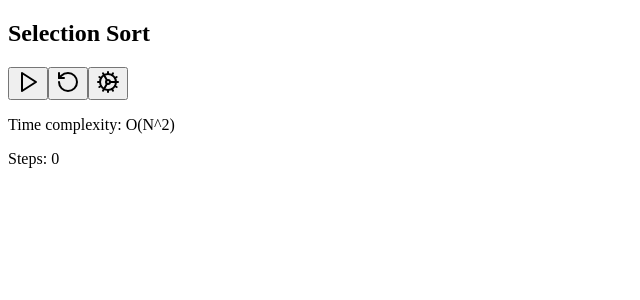
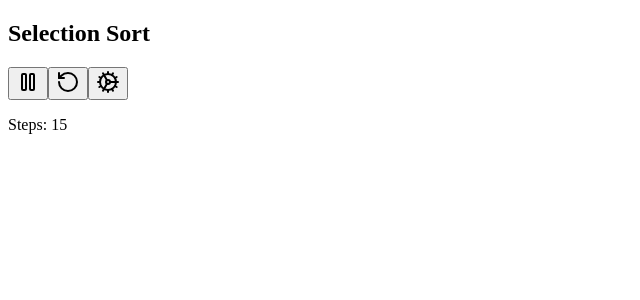
Before and after one commit to danielsavinoff/sort-algorithms, a React (Vite) app: page / in a window 1280 px wide. Shown: the top 300 px of the page, without its empty margins (0-640 px from the left). Built offline with nearby package versions, Linux system fonts and the light colour scheme; the HTML template or start-up script is replaced by a standard one.

Commit message:
code refactoring: shift from controlled sorting to rendering pre-made snapshots of the sort algorithm process

```diff
--- a/src/App.tsx
+++ b/src/App.tsx
@@ -1,9 +1,10 @@
-import SelectionSort from '@/components/SelectionSort'
+import Graph from "@/components/Graph"
+import selectionSort from "@/utils/selectionSort"
 
 function App() {
   return (
     <div className="w-full h-dvh p-8 grid grid-cols-main gap-16 max-2xl:grid-cols-1 grid-rows-[50%]">
-      <SelectionSort />
+      <Graph title="Selection Sort" sort={selectionSort} />
     </div>
   )
 }
--- /dev/null
+++ b/src/components/Bar.tsx
@@ -0,0 +1,31 @@
+import { cn } from "@/lib/utils"
+
+export type TBarAnimation = 'animate-slide-left' | 'animate-slide-right' | undefined
+export type TBarColor = 'bg-primary/100' | 'bg-primary/60' | 'bg-primary/25' | undefined
+
+interface BarProps {
+  elementToSort: number,
+  animation?: TBarAnimation,
+  color?: TBarColor
+}
+
+function Bar({
+  elementToSort,
+  animation,
+  color
+}: BarProps) {
+  return(
+    <div
+      style={{
+        height: `${elementToSort}%`,
+      }}
+      className={cn([
+        'flex-1 h-full transition-color-transform rounded-tl-sm rounded-tr-sm',
+        (color ? color : ''), (animation ? animation : '')
+      ])}
+      key={elementToSort}
+    />
+  )
+}
+
+export default Bar
--- a/src/components/Graph.tsx
+++ b/src/components/Graph.tsx
@@ -1,4 +1,5 @@
 import { useEffect, useState} from "react"
+import { useInterval } from "react-use"
 
 import { Play, RotateCcw, Cog, Pause } from "lucide-react"
 
@@ -10,15 +11,13 @@ import {
 } from "@/components/ui/popover"
 import { Input } from '@/components/ui/input'
 import { Label } from "@/components/ui/label"
-import { useInterval } from "react-use"
+
+import Bar, { TBarAnimation, TBarColor } from "@/components/Bar"
+import { Snapshot } from "@/utils/snapshot"
 
 type GraphProps = {
   title?: string,
-  description?: string,
-  stepsCount: number,
-  playFn: () => void,
-  resetFn: (value: number[]) => void,
-  children?: React.ReactNode,
+  sort: (arr: number[]) => Snapshot[],
 }
 
 type THashTable = {
@@ -45,20 +44,36 @@ function randomize(size = 2**4) {
 
 function Graph({
   title,
-  description,
-  stepsCount,
-  playFn,
-  resetFn,
-  children
+  sort
 }: GraphProps) {
+  const [snapshots, setSnapshots] = useState<Snapshot[]>([])
+  const [currentSnapshotIndex, setCurrentSnapshotIndex] = useState<number>(-1)
+
+  const [initialData, setInitialData] = useState<number[]>([])
+
   const [isRunning, setIsRunning] = useState<boolean>(false)
   const [delay, setDelay] = useState<number>(500)
 
+  // Set every needed variable on mount of the component
+  useEffect(reset, [])
+
+  // If the current snapshot is the last in the collection stop the interval
   useEffect(() => {
-    resetFn(randomize())
-  }, [])
+    if (currentSnapshotIndex >= snapshots.length - 1) setIsRunning(prev => !prev)
+  }, [currentSnapshotIndex])
 
-  useInterval(playFn, isRunning ? delay : null)
+  // If play button is pressed change the index of the current snapshot
+  useInterval(() => {
+    setCurrentSnapshotIndex(prev => prev += 1)
+  }, isRunning ? delay : null)
+
+  function reset() {
+    const newData = randomize()
+
+    setInitialData(newData)
+    setSnapshots(sort(newData.slice()))
+    setCurrentSnapshotIndex(-1)
+  }
 
   return(
     <div className="grid gap-8 h-full w-full">
@@ -69,7 +84,10 @@ function Graph({
             <Button
               variant="outline"
               size="icon"
-              onClick={() => setIsRunning(prev => !prev)}
+              onClick={() => {
+                if (currentSnapshotIndex >= snapshots.length - 1) reset()
+                setIsRunning(prev => !prev)
+              }}
             >
               {!isRunning ? (
                 <Play className="h-4 w-4 fill-primary" />
@@ -80,7 +98,7 @@ function Graph({
             <Button
               variant="outline"
               size="icon"
-              onClick={() => resetFn(randomize())}
+              onClick={reset}
             >
               <RotateCcw className="h-4 w-4"/>
             </Button>
@@ -89,7 +107,6 @@ function Graph({
                 <Button
                   variant="outline"
                   size="icon"
-                  onClick={() => undefined}
                 >
                   <Cog className="h-4 w-4"/>
                 </Button>
@@ -118,12 +135,35 @@ function Graph({
           </div>
         </div>
         <div className="grid gap-2">
-          <p className="text-muted-foreground text-lg leading-none">{description}</p>
-          <p className="text-muted-foreground text-lg leading-none">Steps: {stepsCount}</p>
+          <p className="text-muted-foreground text-lg leading-none">Steps: {currentSnapshotIndex + 1}</p>
         </div>
       </div>
       <div className="border-b border-b-border pl-4 pr-4 flex gap-4 items-end">
-        {children}
+        {currentSnapshotIndex < 0 ? (
+          initialData.map(number => {
+            return <Bar elementToSort={number} color="bg-primary/25" />
+          })
+        ) : (
+          snapshots[currentSnapshotIndex].data.map((number, i) => {
+            const currentSnapshot = snapshots[currentSnapshotIndex]
+
+            let color: TBarColor = "bg-primary/25"
+
+            if (currentSnapshot.selected.includes(i)) color = "bg-primary/60"
+
+            if (
+              currentSnapshot.sorted.includes(i) ||
+              currentSnapshot.next === i
+            ) color = "bg-primary/100"
+
+            let animation: TBarAnimation
+
+            if (currentSnapshot.slideLeft === i) animation = "animate-slide-left"
+            else if (currentSnapshot.slideRight === i) animation = "animate-slide-right"
+
+            return <Bar elementToSort={number} color={color} animation={animation} />
+          })
+        )}
       </div>
     </div>
   )
--- a/src/components/SelectionSort.tsx
+++ /dev/null
@@ -1,123 +0,0 @@
-import Graph from '@/components/Graph'
-import { useState } from 'react'
-
-type TProgress = {
-  i?: number,
-  j?: number,
-  previousLowestNumIndex?: number,
-  lowestNumIndex?: number,
-  swap?: boolean
-}
-
-function SelectionSort() {
-  const [data, setData] = useState<number[]>([])
-  const [progress, setProgress] = useState<TProgress>({})
-  const [active, setActive] = useState<number>(-1)
-  const [steps, setSteps] = useState<number>(0)
-
-  /**
-   * Sorts a copy of the data array in ascending order and updates state, implementing selection sort algorithm
-   */
-  function sort() {
-    let newArr = data.slice()
-
-    // A separate variable in order to prevent updating the amount of run throughs
-    let iLim = progress.i || 0
-
-    for (let i = iLim; i < Math.min(iLim + 1, newArr.length - 1); i++) {
-      let lowestNumIndex = progress.lowestNumIndex || i
-
-      // The same reason as in line 23
-      let jLim = (progress.j || 1 + i)
-
-      for (let j = jLim; j < Math.min(jLim + 1, newArr.length); j++) {
-        if (newArr[j] < newArr[lowestNumIndex]) lowestNumIndex = j
-
-        setSteps(prev => prev += 1)
-        setProgress((prevProgress) => ({
-          ...prevProgress,
-          j: (((prevProgress.j || (1 + (i))) + 1) || (1 + (i))),
-          lowestNumIndex: lowestNumIndex
-        }))
-        setActive(j)
-      }
-
-      setProgress((prevProgress) => ({
-        ...prevProgress,
-        swap: false
-      }))
-
-      if (progress.lowestNumIndex !== i && progress.j! > newArr.length - 1) {
-        let higherNumber = newArr[i]
-
-        newArr[i] = newArr[progress.lowestNumIndex!]
-        newArr[progress.lowestNumIndex!] = higherNumber
-        console.log('swap')
-        setSteps(prev => prev += 1)
-        setProgress((prevProgress) => ({
-          ...prevProgress,
-          previousLowestNumIndex: progress.lowestNumIndex,
-          swap: true
-        }))
-      }
-    }
-
-    const next = (progress.j && progress.j >= newArr.length)
-
-    setProgress((prevProgress) => ({
-      ...prevProgress,
-      i: (prevProgress.i || 0) + (next ? 1 : 0),
-      j: (next ? undefined : prevProgress.j),
-      lowestNumIndex: (next ? undefined : prevProgress.lowestNumIndex)
-    }))
-    setData(newArr)
-  }
-
-  return(
-    <>
-      <Graph
-        title='Selection Sort'
-        description='Time complexity: O(N^2)'
-        stepsCount={steps}
-        playFn={sort}
-        resetFn={(newData: number[]) => {
-          setData(newData)
-          setProgress({})
-          setSteps(0)
-          setActive(-1)
-        }}
-      >
-        {data.map((e, i) => {
-          const isSorted = ((typeof progress.i !== 'undefined') && (i < progress.i) || (i === progress.i && progress.i === data.length - 1))
-          const isBeingSwapped = typeof progress.i !== 'undefined' && i === progress.i - 1 && progress.swap
-
-          let color
-
-          // Is an element that is being compared with the lowest number element
-          // Or is to the left side from the first element in the run-through
-          color = (i === progress.lowestNumIndex || isSorted) ? 'bg-primary/100' : 'bg-primary/25'
-
-          // Is the lowest number element in the sort run-through
-          if (active === i && progress.j) color = 'bg-primary/60'
-
-          return(
-            <div className="flex-1 h-full items-end flex">
-              <div
-                style={{
-                  // Each number element of the unsorted array is being represented as height
-                  height: `${e}%`,
-                }}
-                className={
-                  `w-full transition-color-transform rounded-tl-sm rounded-tr-sm ${color} ${isBeingSwapped ? 'animate-slide-left' : ''} ${progress.previousLowestNumIndex === i ? 'animate-slide-right' : ''}`
-                }
-                key={i}
-              />
-            </div>
-          )
-        })}
-      </Graph>
-    </>
-  )
-}
-
-export default SelectionSort
--- /dev/null
+++ b/src/utils/selectionSort.ts
@@ -0,0 +1,44 @@
+import { Snapshot, saveSnapshot } from "@/utils/snapshot"
+
+/**
+ * @description
+ * Sorts an array in-place implementing Selection Sort
+ */
+function selectionSort(
+  arr: number[]
+) {
+  // An array which keeps track of each step of the sort algoritm
+  let snapshots: Snapshot[] = new Array()
+
+  // Selection Sort implementation
+  for (let i = 0; i < arr.length - 1; i++) {
+    let lowestNumIndex = i
+
+    for (let j = 1 + i; j < arr.length; j++) {
+      // Comparison
+      if (arr[j] < arr[lowestNumIndex]) lowestNumIndex = j
+
+      // Not a part of the sort algoritm
+      saveSnapshot(snapshots, {
+        data: arr, next: lowestNumIndex, selected: [j], sorted: []
+      })
+    }
+
+    // Swap
+    if (lowestNumIndex !== i) {
+      [arr[i], arr[lowestNumIndex]] = [arr[lowestNumIndex], arr[i]]
+
+      // Not a part of the sort algoritm
+      saveSnapshot(snapshots, { data: arr, selected: [], sorted: [i], slideLeft: i, slideRight: lowestNumIndex })
+    }
+
+    // Not a part of the sort algoritm
+    saveSnapshot(snapshots, { data: arr, selected: [], sorted: [i] })
+  }
+
+  saveSnapshot(snapshots, { data: arr, selected: [], sorted: [arr.length - 1] })
+  // Returns a set of all states to render it later one-by-one
+  return snapshots
+}
+
+export default selectionSort
--- /dev/null
+++ b/src/utils/snapshot.ts
@@ -0,0 +1,38 @@
+export type Snapshot = {
+  /** An array that is being sorted at this particular time */
+  data: number[],
+  /** Indices of already sorted elements in {@link Snapshot.data} */
+  sorted: number[],
+  /** Indices of elements that are being compared to each other in {@link Snapshot.data} */
+  selected: number[],
+  /** An index of the element in {@link Snapshot.data} which will be pushed in {@link Snapshot.sorted} next */
+  next?: number,
+  /** An index of the element in {@link Snapshot.data} which will be moved smoothly to the left */
+  slideLeft?: number,
+  /** An index of the element in {@link Snapshot.data} which will be moved smoothly to the right */
+  slideRight?: number,
+}
+
+/**
+ * @description
+ * Modifies collection in-place
+ */
+function saveSnapshot(
+  collection: Snapshot[],
+  snapshot: Snapshot
+) {
+  const previousSnapshot = collection.at(-1)
+
+  collection.push({
+    data: snapshot.data.slice(),
+    sorted: [...(previousSnapshot ? previousSnapshot.sorted : []), ...snapshot.sorted],
+    selected: snapshot.selected,
+    ...(snapshot.next && { next: snapshot.next }),
+    ...(snapshot.slideLeft && { slideLeft: snapshot.slideLeft }),
+    ...(snapshot.slideRight && { slideRight: snapshot.slideRight }),
+  })
+}
+
+export {
+  saveSnapshot
+}
--- a/tailwind.config.js
+++ b/tailwind.config.js
@@ -65,11 +65,11 @@ module.exports = {
           to: { height: "0" },
         },
         "slide-left": {
-          from: { transform: "translateX(50%)" },
+          from: { transform: "translateX(75%)" },
           to: { transform: "translateX(0%)" },
         },
         "slide-right": {
-          from: { transform: "translateX(-50%)" },
+          from: { transform: "translateX(-75%)" },
           to: { transform: "translateX(0%)" },
         }
       },
```
Also changed, not shown: 1 other file (tests, documents, lock files or other folders).
